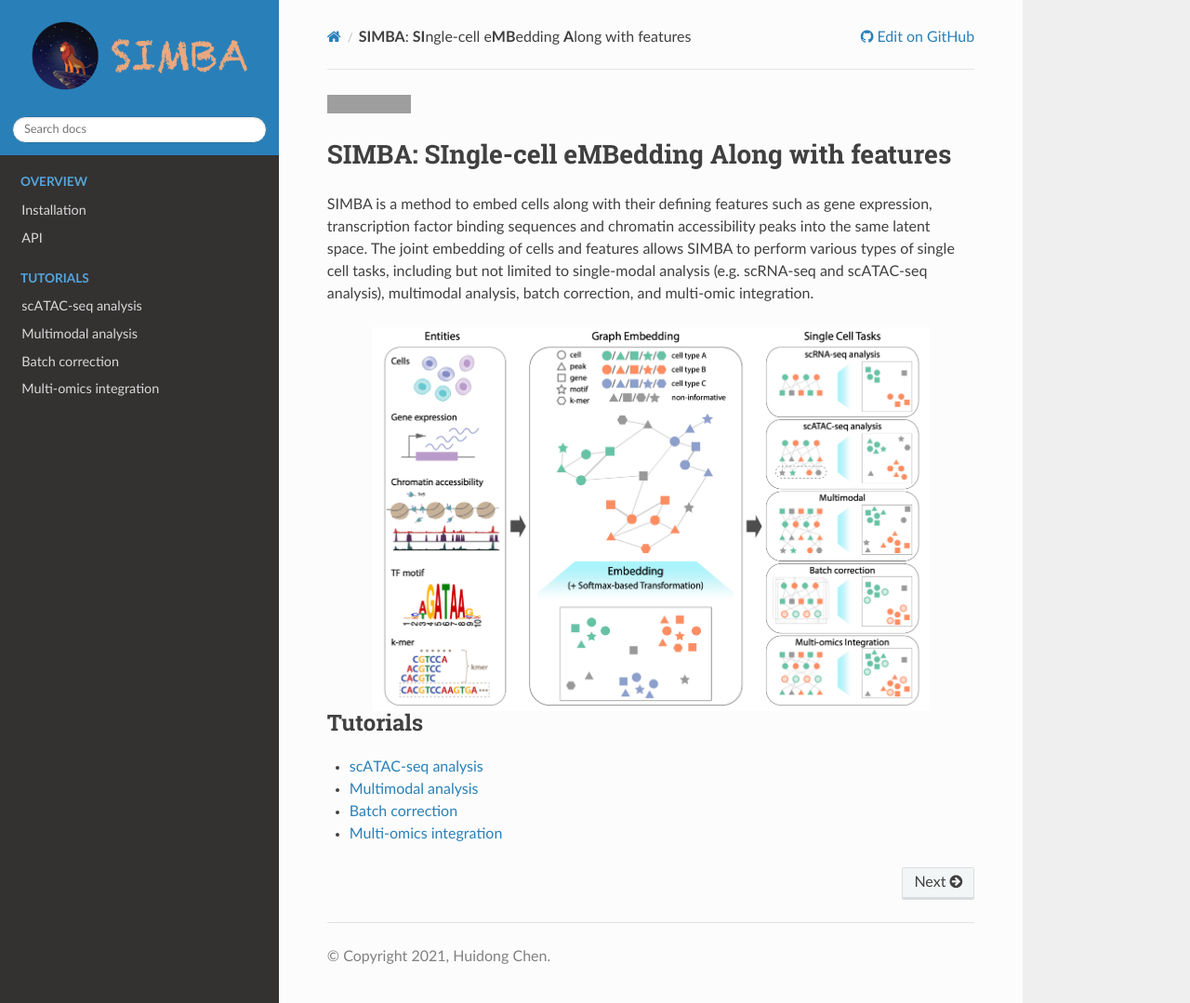
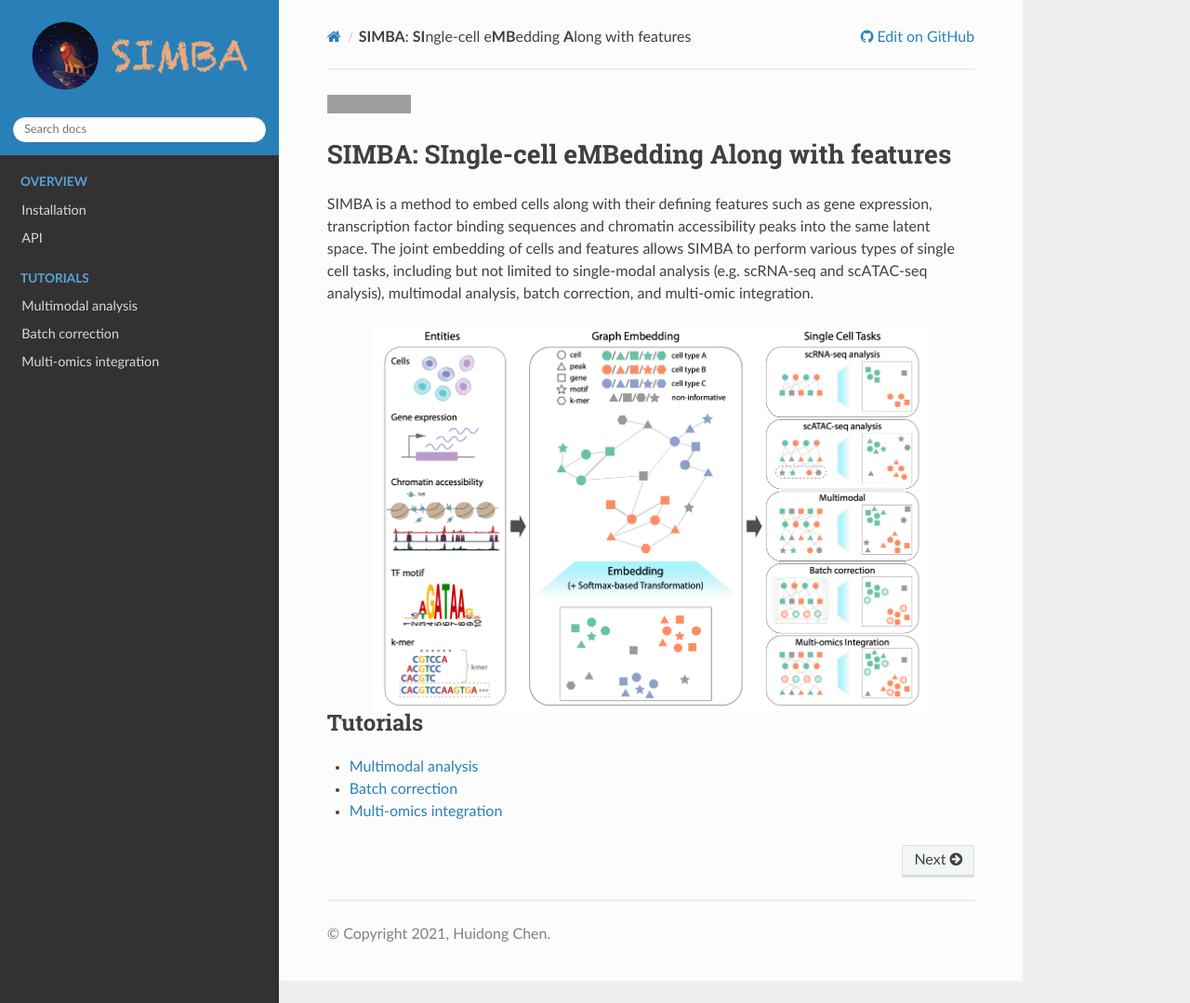
Before and after one commit to pinellolab/simba, a Sphinx documentation site: the page built from docs/source/index.rst, in a window 1280 px wide and 1079 px high. Shown: the whole window at 93% size. Built offline with Sphinx 7.4.7 and the Read the Docs theme 2.0.0, drawn with Linux system fonts in a browser that asks for light colours; pages that are not in the unit, such as notebooks, are missing from menus; grey boxes are pictures that could not be loaded.

Commit message:
update docs

```diff
--- a/docs/source/index.rst
+++ b/docs/source/index.rst
@@ -35,9 +35,8 @@
    :maxdepth: 1
    :caption: Tutorials
 
-   10xpbmc_rna_all_genes
-   buenrostro2018_using_peaks_sequences_v3
-   scATAC-seq analysis
+   rna_10xpmbc_all_genes
+   atac_buenrostro2018_peaks_and_sequences
    Multimodal analysis
    Batch correction
    Multi-omics integration
--- a/docs/source/scATAC-seq analysis.rst
+++ /dev/null
@@ -1,2 +0,0 @@
-scATAC-seq analysis
-===================
```
